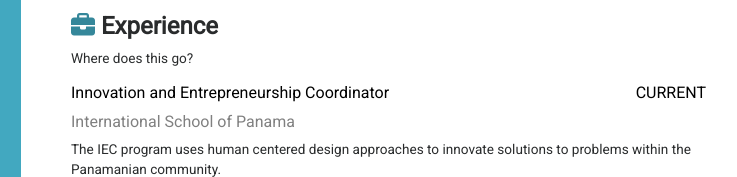
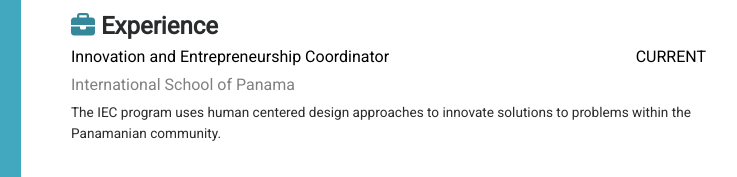
Before and after one commit to billumd/billhatcher.github.io, a plain HTML site: page index.html in a window 1280 px wide. Shown: the part 1018-1195 px from the top of the page, 374-1111 px from the left. Drawn offline with nearby package versions, Linux system fonts and the light colour scheme.

Commit message:
Update index.html

```diff
--- a/index.html
+++ b/index.html
@@ -94,7 +94,15 @@
           </div>
           <div class="Experience content-padding">
             <h4><i class="fa fa-briefcase"></i> Experience</h4>
-            <p> Where does this go?</p>
+            <div class="upperline">
+              <div class="degree">
+                <div class="years">
+                  <h6>CURRENT</h6></div>
+                <h6>Innovation and Entrepreneurship Coordinator</h6></div>
+            </div>
+            <div class="school">International School of Panama</div>
+            <p> The IEC program uses human centered design approaches to innovate solutions to problems within the Panamanian community. </p>
+            <br>
             <div class="upperline">
               <div class="degree">
                 <div class="years">
```
